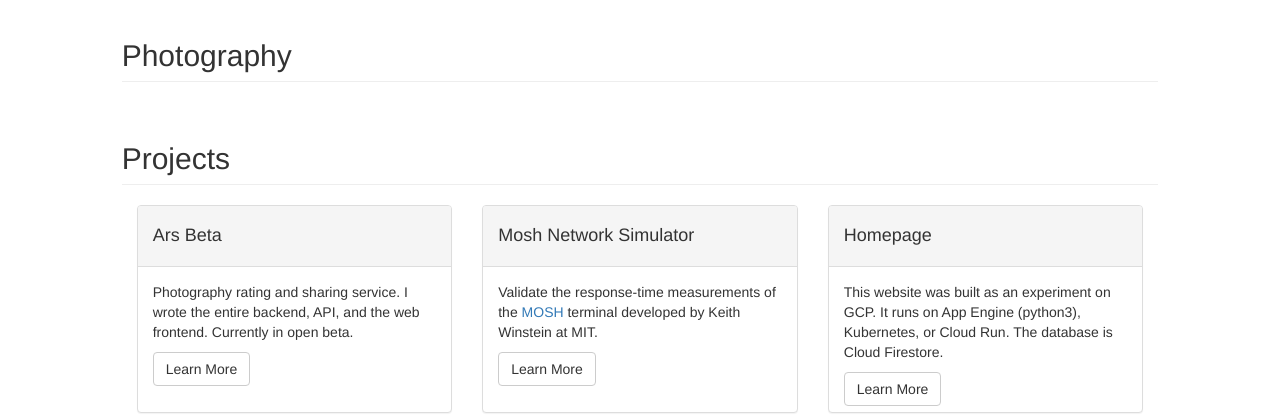
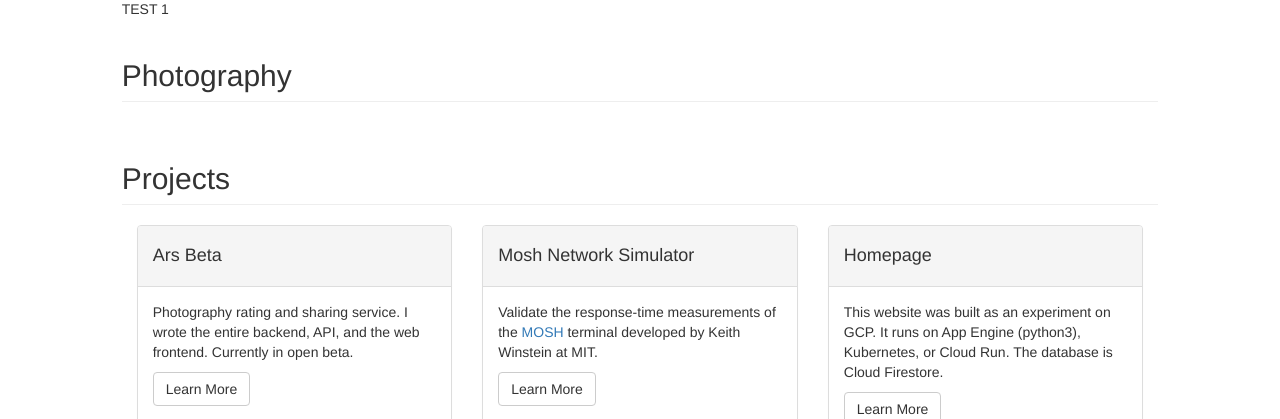
Before and after one commit to kjtmckenzie/kjtmckenzie-home, a Flask app: page / in a window 1280 px wide. Shown: the part 51-470 px from the top of the page. Run offline with Flask 2, Linux system fonts and the light colour scheme; data that the repository does not hold is empty; some libraries are stand-ins or nearby versions; grey boxes are pictures that could not be loaded.

Commit message:
doing a test to make sure the build pipeline works

```diff
--- a/templates/index.html
+++ b/templates/index.html
@@ -1,6 +1,8 @@
 {% extends "base.html" %}
 
 {% block content %}
+
+TEST 1
 
 
 <!-- Portfolio Section -->
```
